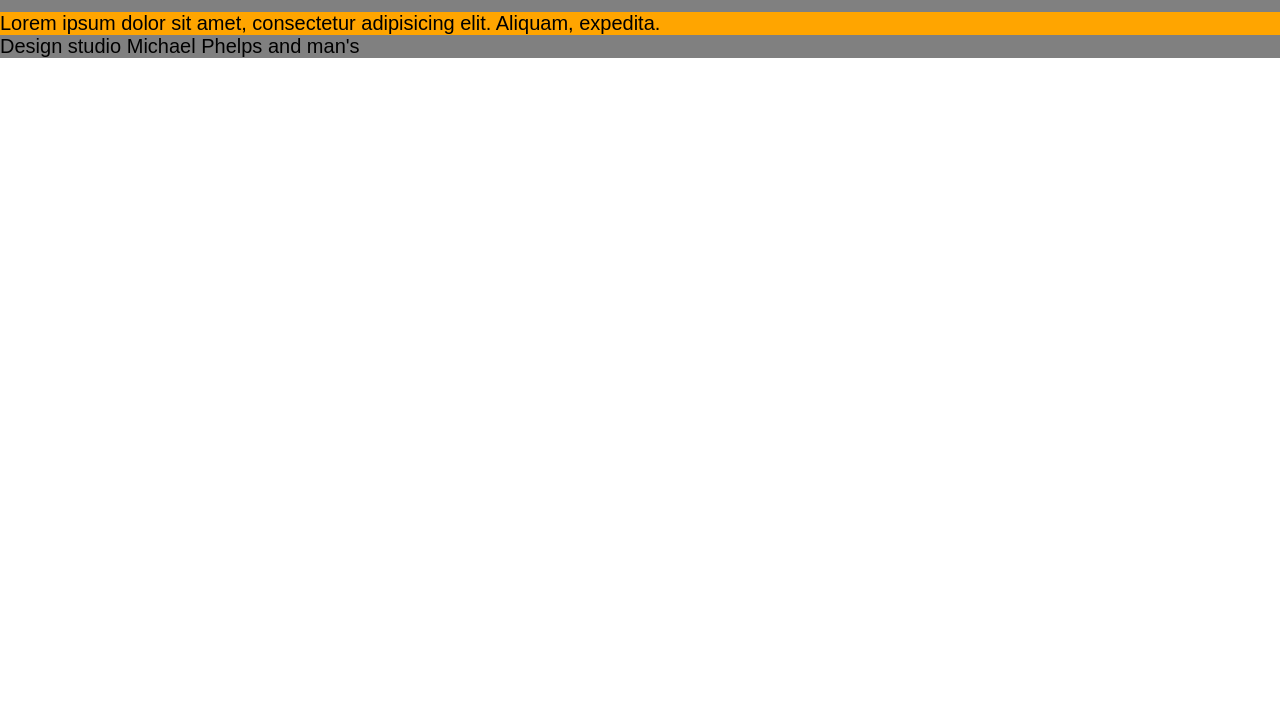
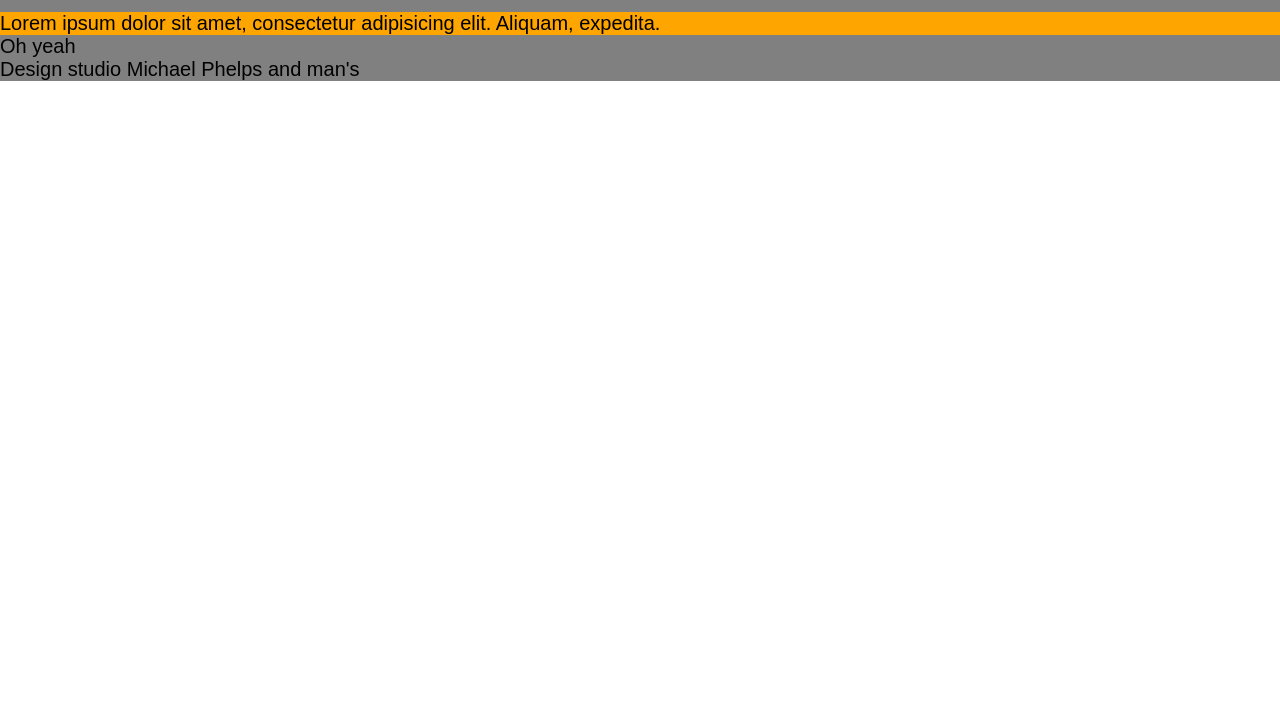
Before and after one commit to heliogracie/test, a website with bundled scripts: page testimonials.html in a window 1280 px wide. Shown: the part 87-800 px from the top of the page. Built offline with nearby package versions, Linux system fonts and the light colour scheme; files whose address does not match are found by name.

Commit message:
Added new comment.

```diff
--- a/testimonials.html
+++ b/testimonials.html
@@ -11,7 +11,7 @@
 		<div class="navbar"></div>
 		<div class="sidebar"></div>
 		<div class="main">Lorem ipsum dolor sit amet, consectetur adipisicing elit. Aliquam, expedita.</div>
-		<div class="bottom-bar"></div>
+		<div class="bottom-bar">Oh yeah</div>
 		<footer>Design studio Michael Phelps and man's</footer>
 	</div>
 	<script defer src="js/main.js"></script>
```
